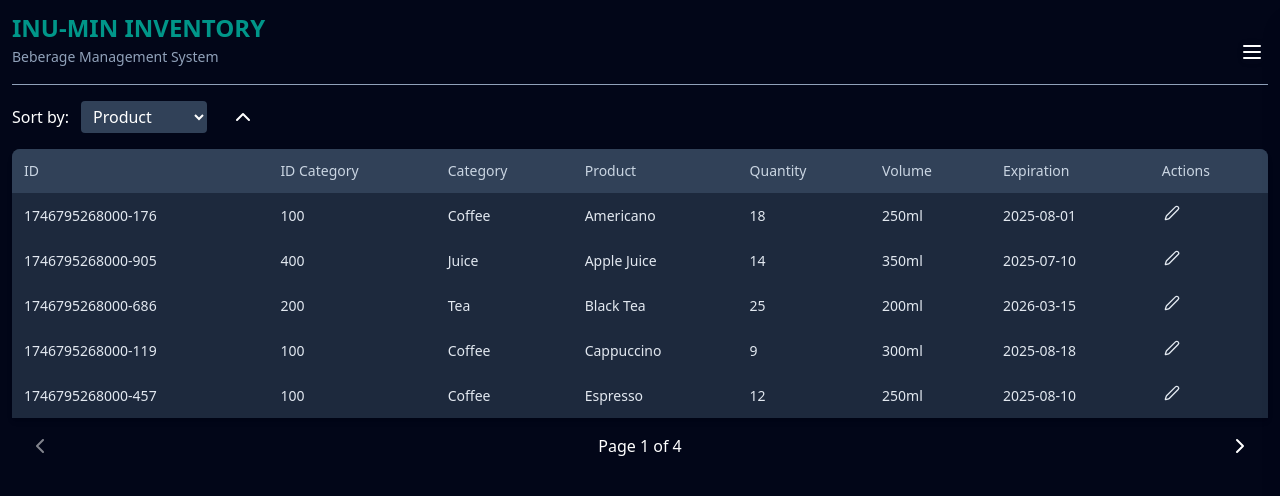
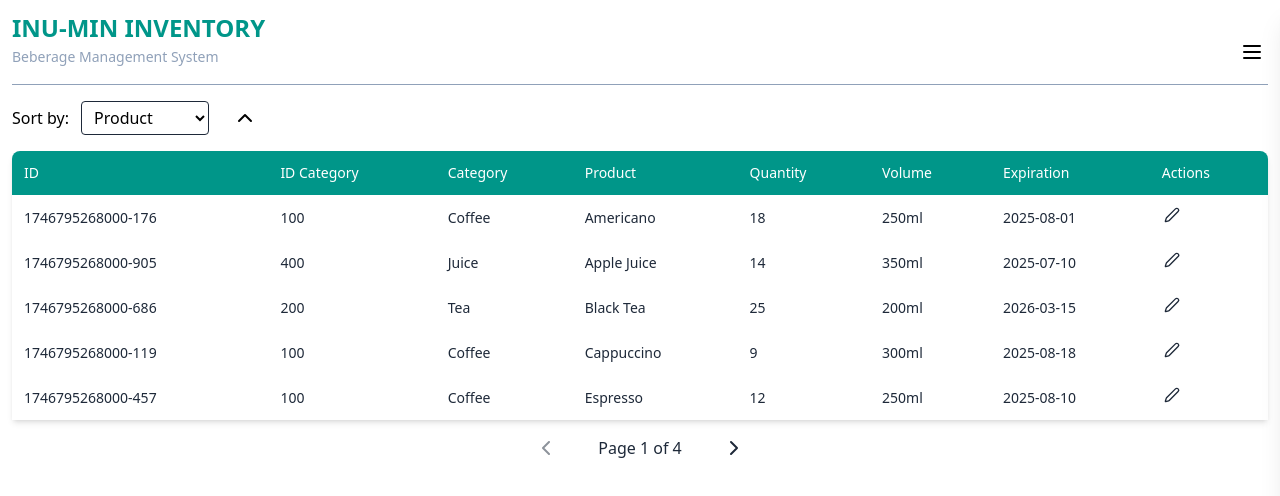
Before and after one commit to yong-fbug/beberage, a React (Vite) app: page /beberage/inventoryPage in a window 1280 px wide. Shown: the top 496 px of the page. Built offline with nearby package versions, Linux system fonts and the light colour scheme.

Commit message:
add light/dark mode

```diff
--- a/src/Components/Header.tsx
+++ b/src/Components/Header.tsx
@@ -5,7 +5,7 @@ import Nav from "./Nav"
 
 const Header = () => {
   return (
-    <header className="bg-slate-950 ">
+    <header className="bg-white dark:bg-slate-950 ">
         <h1 className="text-2xl font-bold text-teal-600 uppercase">Inu-min Inventory</h1>
         <span className="text-sm text-slate-400">Beberage Management System</span>
         <hr className="border-t border-slate-400 my-4" />
--- a/src/Components/Nav.tsx
+++ b/src/Components/Nav.tsx
@@ -39,7 +39,7 @@
           {/* Toggle Button */}
           <button
             onClick={toggleNav}
-            className="fixed top-4 right-4 z-49 mt-6 bg-slate-950 text-white rounded-md shadow hover:text-teal-400 transition"
+            className="fixed top-4 right-4 z-49 mt-6 bg-white dark:bg-slate-950 text-black dark:text-white rounded-md dark:shadow hover:text-teal-400 transition"
           >
             {isOpen ? <X size={24} /> : <Menu size={24} />}
           </button>
@@ -48,11 +48,13 @@
           {/* Sidebar */}
           <aside
             ref={asideRef}
-            className={`fixed top-0 right-0 p-3 h-full w-54 bg-slate-950 text-white shadow-xl border-l border-gray-600  transition-transform duration-300 z-40
+            className={`fixed top-0 right-0 p-3 h-full w-54 bg-white dark:bg-slate-950 text-gray-800 dark:text-white shadow-xl
+              border-l-2 dark:border-gray-600 border-teal-400 rounded
+              transition-transform duration-300 z-40
             ${isOpen ? "translate-x-0" : "translate-x-full"}`}
           >
             <div className="p-6 space-y-9">
-              <h2 className="text-xl font-semibold mb-6">Navigation</h2>
+              <h2 className="text-xl bold uppercase mb-6 text-teal-400">Navigation</h2>
               <ul className="space-y-9">
                 {navItems.map(({ label, icon: Icon, href}) => (
                   <li
--- a/src/modules/Inventory/InventoryPage.tsx
+++ b/src/modules/Inventory/InventoryPage.tsx
@@ -4,7 +4,7 @@ import MainTable from "./MainTable";
 const InventoryPage = () => {
   return (
 
-    <div className="bg-slate-950 min-h-screen">
+    <div className="bg-white dark:bg-slate-950 min-h-screen">
         <main>
           <MainTable />
         </main>
--- a/src/modules/Inventory/MainTable.tsx
+++ b/src/modules/Inventory/MainTable.tsx
@@ -79,11 +79,12 @@ const MainTable = () => {
 
       {/* Controls */}
       <div className="flex flex-wrap gap-3 items-center mb-4">
-        <label className="text-white">Sort by:</label>
+        <label className="text-black dark:text-white">Sort by:</label>
         <select
           value={sortKey}
           onChange={(e) => setSortKey(e.target.value as keyof ProductType)}
-          className="px-2 py-1 bg-slate-700 text-white rounded"
+          className="px-2 py-1 border border-gray-800 text-black dark:bg-slate-700 dark:text-white rounded
+          focus:outline focus:bg-gray-100"
         >
           {columns.map((col) => (
             <option key={col.key} value={col.key}>
@@ -95,15 +96,15 @@ const MainTable = () => {
           onClick={() =>
             setSortOrder((prev) => (prev === "asc" ? "desc" : "asc"))
           }
-          className="text-white px-3 py-1 hover:text-gray-300"
+          className="dark:text-white text-black px-3 py-1 hover:text-gray-600 dark:hover:text-gray-300"
         >
           {sortOrder === "asc" ? <ChevronUp /> : <ChevronDown />}
         </button>
       </div>
 
       <div className="w-full overflow-x-auto rounded-t-lg shadow-md">
-        <table className="min-w-[700px] w-full text-sm text-left bg-slate-800 text-slate-200 border-collapse">
-          <thead className="bg-slate-700 text-slate-300">
+        <table className="min-w-[700px] w-full text-sm text-left text-gray-800 dark:bg-slate-800 dark:text-slate-200 border-collapse">
+          <thead className="bg-teal-600 dark:bg-slate-700 text-white">
             <tr>
               {columns.map((col) => (
                 <th key={col.key} className="p-3 font-medium whitespace-nowrap">
@@ -115,7 +116,7 @@ const MainTable = () => {
           </thead>
           <tbody>
             {paginationPage.map((product, index) => (
-              <tr key={index} className="hover:bg-slate-600">
+              <tr key={index} className="hover:bg-gray-200 cursor-pointer dark:hover:bg-slate-600">
                 {columns.map((col) => (
                   <td key={col.key} className="p-3 whitespace-nowrap">
                     {product[col.key as keyof ProductType]}
@@ -144,7 +145,8 @@ const MainTable = () => {
       </div>
 
       {/* Pagination */}
-      <div className="p-4 flex flex-wrap justify-between items-center gap-4 text-sm sm:text-base">
+      <div className="p-4 flex flex-wrap justify-center gap-10 items-center text-sm sm:text-base
+      text-gray-800 dark:text-white">
         <button
           onClick={() => setCurrentPage((p) => Math.max(p - 1, 1))}
           disabled={currentPage === 1}
@@ -152,7 +154,7 @@ const MainTable = () => {
         >
           <ChevronLeft />
         </button>
-        <span className="text-white">
+        <span className="text-gray-800 dark:text-white">
           Page {currentPage} of {totalPages}
         </span>
         <button
--- /dev/null
+++ b/tailwind.config.ts
@@ -0,0 +1,15 @@
+import type { Config } from 'tailwindcss'
+
+const config: Config = {
+  content: [
+    "./index.html",
+    "./src/**/*.{js,ts,jsx,tsx}",
+  ],
+  darkMode: 'media',
+  theme: {
+    extend: {},
+  },
+  plugins: [],
+}
+
+export default config
```
